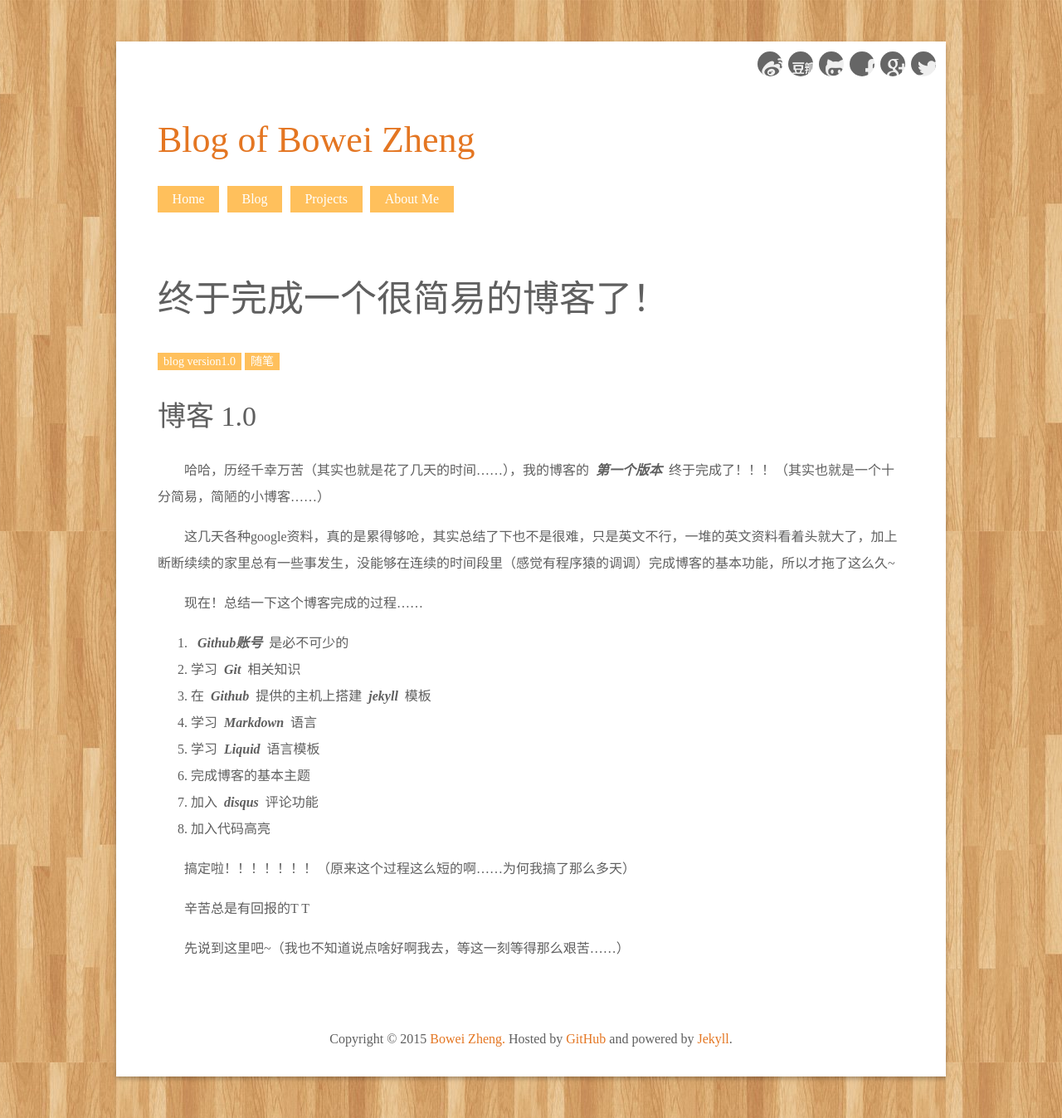
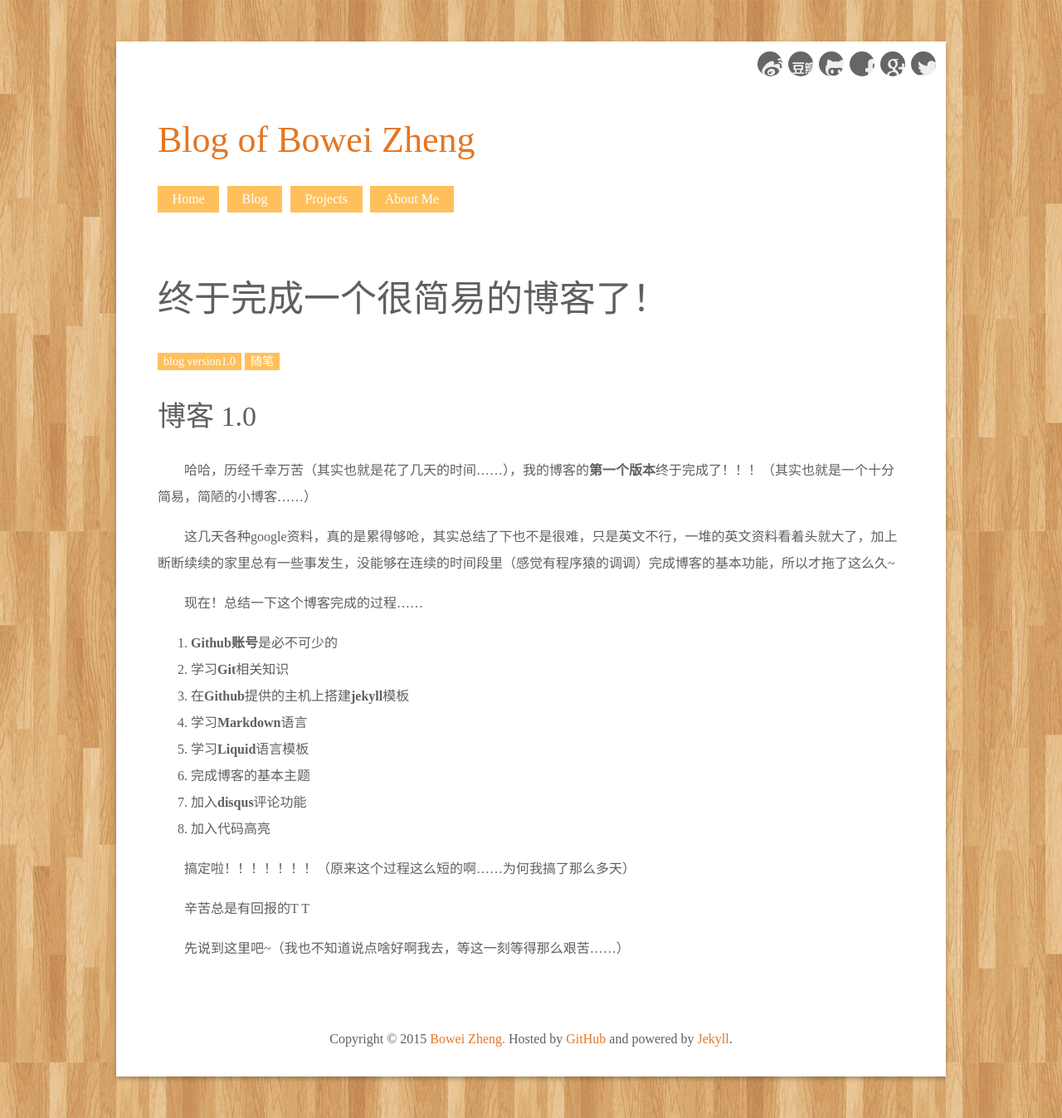
Before and after one commit to wynn719/blog, a Jekyll site: the page built from _posts/2015-02-13-my-blog-version1.0-description.md, in a window 1280 px wide. Shown: the whole page at 83% size. Built offline with Jekyll 4.4.1, drawn with Linux system fonts in a browser that asks for light colours; comment, search, counter and statistics services are not loaded.

Commit message:
update default.css

```diff
--- a/_posts/2015-02-13-my-blog-version1.0-description.md
+++ b/_posts/2015-02-13-my-blog-version1.0-description.md
@@ -12,19 +12,19 @@ categories:
 ---
 
 ## 博客 1.0
-哈哈，历经千幸万苦（其实也就是花了几天的时间……），我的博客的*第一个版本*终于完成了！！！（其实也就是一个十分简易，简陋的小博客……）
+哈哈，历经千幸万苦（其实也就是花了几天的时间……），我的博客的**第一个版本**终于完成了！！！（其实也就是一个十分简易，简陋的小博客……）
 
 这几天各种google资料，真的是累得够呛，其实总结了下也不是很难，只是英文不行，一堆的英文资料看着头就大了，加上断断续续的家里总有一些事发生，没能够在连续的时间段里（感觉有程序猿的调调）完成博客的基本功能，所以才拖了这么久~
 
 现在！总结一下这个博客完成的过程……
 
-1. *Github账号*是必不可少的
-2. 学习*Git*相关知识
-3. 在*Github*提供的主机上搭建*jekyll*模板
-4. 学习*Markdown*语言
-5. 学习*Liquid*语言模板
+1. **Github账号**是必不可少的
+2. 学习**Git**相关知识
+3. 在**Github**提供的主机上搭建**jekyll**模板
+4. 学习**Markdown**语言
+5. 学习**Liquid**语言模板
 6. 完成博客的基本主题
-7. 加入*disqus*评论功能
+7. 加入**disqus**评论功能
 8. 加入代码高亮
 
 搞定啦！！！！！！！（原来这个过程这么短的啊……为何我搞了那么多天）
```
